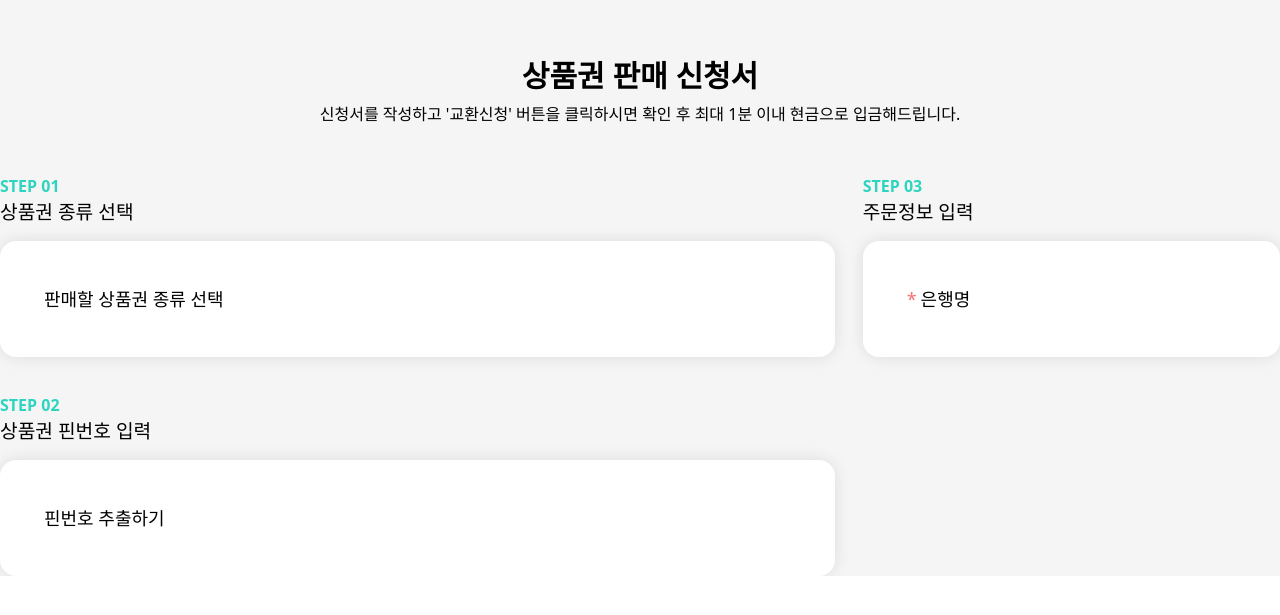
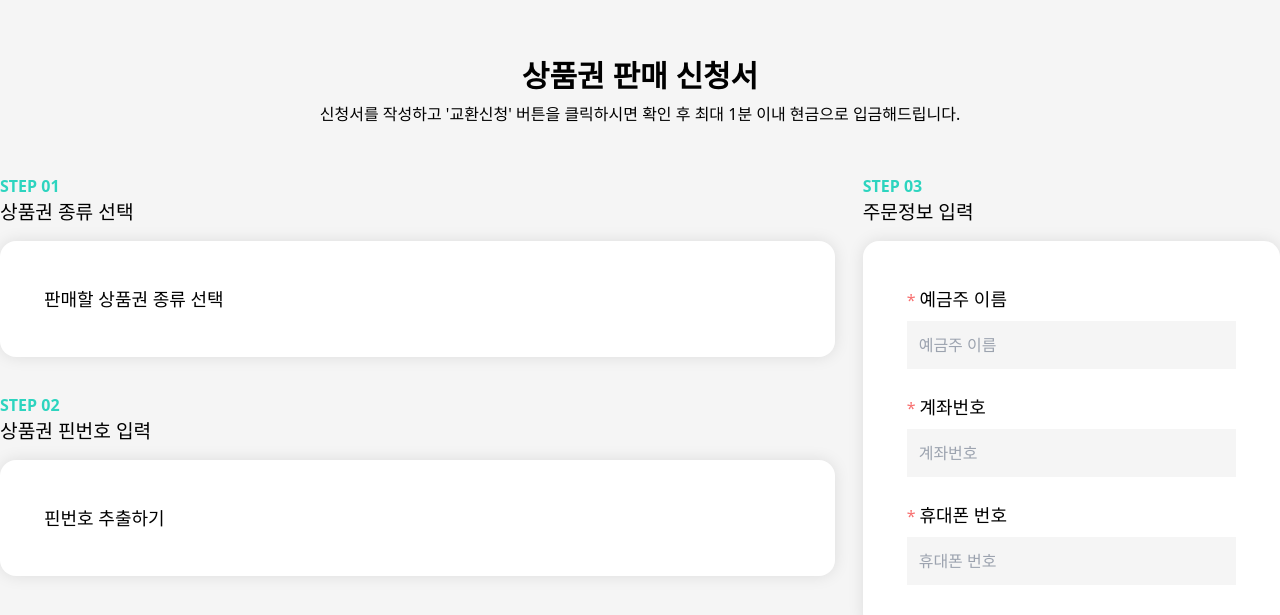
Before and after one commit to eunjin0212/gift-cert, a Next.js app: page / in a window 1280 px wide. Shown: the part 2285-2900 px from the top of the page. Before the commit the page ends 2861 px from the top, so only its background shows below. Built offline with nearby package versions, Linux system fonts and the light colour scheme.

Commit message:
🚧 Form 진행중 (input)

```diff
--- a/src/components/form.tsx
+++ b/src/components/form.tsx
@@ -1,4 +1,5 @@
 'use client';
+import Input from './input';
 import Step from './step'
 
 function Form() {
@@ -20,10 +21,10 @@ function Form() {
           <div className='text-lg font-medium'>핀번호 추출하기</div>
         </Step>
       </div>
-      <Step className='w-2/6' step='03' title='주문정보 입력'>
-        <div className='text-lg font-medium'>
-          <span className='text-red-400 mr-1'>*</span>은행명
-        </div>
+      <Step className='w-2/6' childrenClass='flex flex-col gap-6' step='03' title='주문정보 입력'>
+        <Input name='name' type='tel' label='예금주 이름' required />
+        <Input name='bankNumber' type='tel' label='계좌번호' required />
+        <Input name='phoneNumber' type='tel' label='휴대폰 번호' required />
       </Step>
     </form>
   )
--- /dev/null
+++ b/src/components/input.tsx
@@ -0,0 +1,40 @@
+import { FormEvent } from 'react';
+
+interface Props {
+  label: string;
+  required: boolean;
+  type: 'tel' | 'text'
+  name: string;
+}
+
+function Input (props: Props){
+  const { label, required, type, name } = props
+
+  function handleInput(event: FormEvent<HTMLInputElement>) {
+    if (type === 'text') {
+      return;
+    }
+
+    const { target } = event;
+    if(target instanceof HTMLInputElement) {
+      target.value = target.value.replace(/[^0-9.]/g, '').replace(/(\..*)\./g, '$1');
+    }
+  }
+
+  return (
+    <div>
+      <p className='text-lg font-medium mb-2'>
+        {required && <span className='text-red-400 mr-1 text-base'>*</span>}
+        {label}
+      </p>
+      <input
+        type={type}
+        name={name}
+        onInput={handleInput}
+        placeholder={label}
+        className='bg-neutral-100 focus:outline-none p-3 w-full'
+      />
+    </div>
+  )
+}
+export default Input
--- a/src/components/step.tsx
+++ b/src/components/step.tsx
@@ -4,17 +4,26 @@ interface Props {
   step?: string;
   title?: string;
   className?: string;
+  childrenClass?: string;
   children: ReactNode
 }
 function Step(props: Props) {
-  const { step, title, children, className } = props
+  const { step, title, children, className, childrenClass } = props
+
   return (
     <div className={className}>
       {(step || title) && <div className='flex flex-col mb-3.5'>
         {step && <h4 className='font-bold text-md text-teal-400'>STEP {step}</h4>}
         {title && <h1 className='font-medium text-[1.2rem]'>{title}</h1>}
       </div>}
-      <div className='p-11 bg-white rounded-2xl shadow-[0_0_1rem_0_rgba(0,0,0,.1)]'>
+      <div
+        className={
+          [
+            'p-11 bg-white rounded-2xl shadow-[0_0_1rem_0_rgba(0,0,0,.1)]',
+            childrenClass
+          ].join(' ')
+        }
+      >
         {children}
       </div>
     </div>
```
